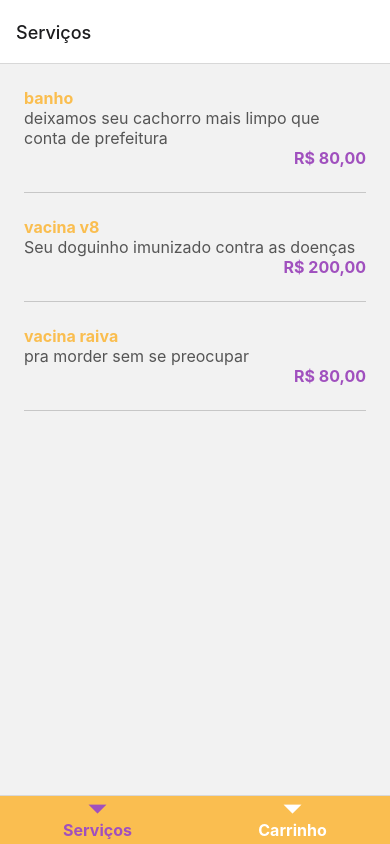
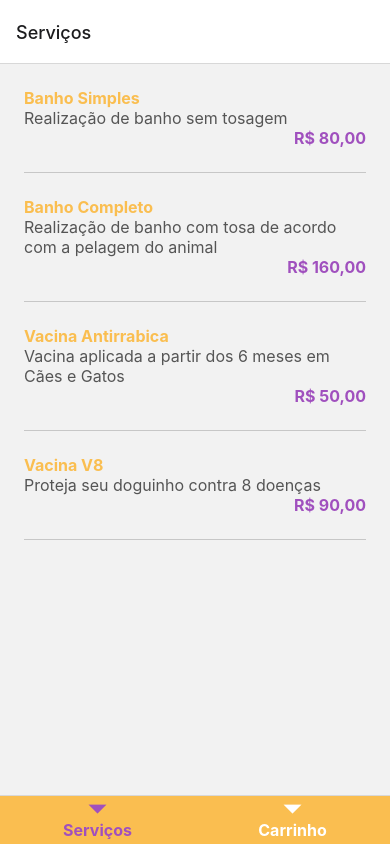
Before and after one commit to pdr-dev71/app-gatito, a React Native app: screen / in a window 390 px wide. Built offline with nearby package versions, Linux system fonts and the light colour scheme.

Commit message:
Project Finished

```diff
--- a/src/Telas/Carrinho/StatusCarrinho/index.js
+++ b/src/Telas/Carrinho/StatusCarrinho/index.js
@@ -1,5 +1,5 @@
 import React from 'react';
-import { View, Text} from 'react-native';
+import { View, Text, Alert} from 'react-native';
 import Botao from '../../../Componentes/Botao'
 import estilos from '../StatusCarrinho/estilos'
 import { useDispatch } from 'react-redux';
--- a/src/Telas/Servicos/index.js
+++ b/src/Telas/Servicos/index.js
@@ -7,31 +7,34 @@ import Item from './Item';
 import TelaPadrao from '../../Componentes/TelaPadrao';
 
 
-
-
 const servicos = [
 
     {
         id: 1,
-        nome: 'banho',
+        nome: 'Banho Simples',
         preco: 80.0,
-        descricao: 'deixamos seu cachorro mais limpo que conta de prefeitura'
+        descricao: 'Realização de banho sem tosagem'
     },
     {
         id: 2,
-        nome: 'vacina v8',
-        preco: 200.0,
-        descricao: 'Seu doguinho imunizado contra as doenças'
+        nome: 'Banho Completo',
+        preco: 160.0,
+        descricao: 'Realização de banho com tosa de acordo com a pelagem do animal'
 
     },
     {
         id: 3,
-        nome: 'vacina raiva',
-        preco: 80.0,
-        descricao: 'pra morder sem se preocupar'
+        nome: 'Vacina Antirrabica ',
+        preco: 50.0,
+        descricao: 'Vacina aplicada a partir dos 6 meses em Cães e Gatos'
+
+    },
+    {
+        id: 4,
+        nome: 'Vacina V8',
+        preco: 90.0,
+        descricao: 'Proteja seu doguinho contra 8 doenças'
     }
-
-
 
 ]
 
```
